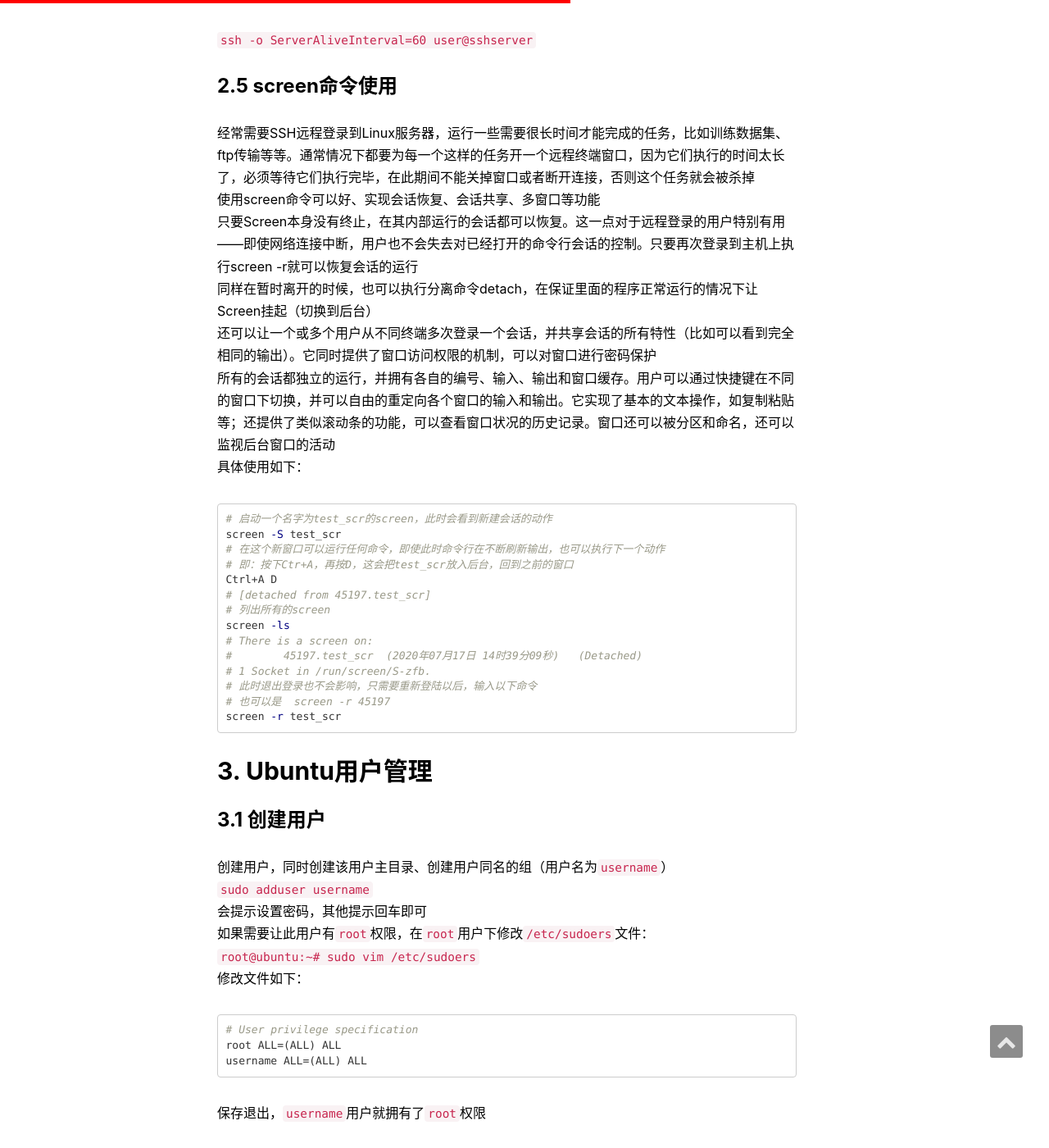
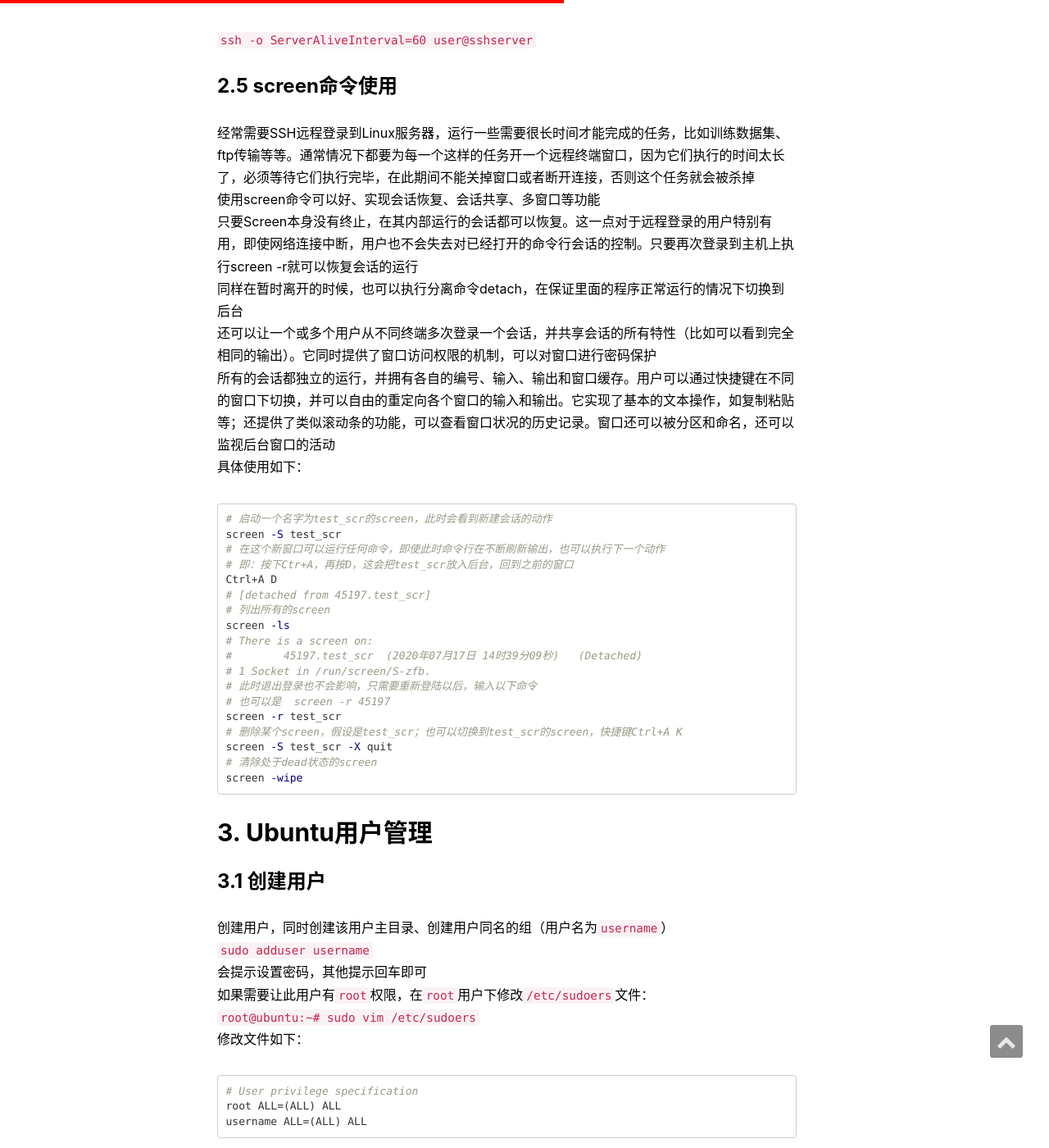
Before and after one commit to zfb132/zfb132.github.com, a Jekyll site: the page built from _posts/2020-07-05-ubuntu_commands.md, in a window 1280 px wide and 1400 px high, scrolled down 3720 px. Shown: the whole window at 82% size. Built offline with Jekyll 4.4.1, drawn with Linux system fonts in a browser that asks for light colours; nearby versions of some CDN libraries; comment, search, counter and statistics services are not loaded.

Commit message:
screen的用法

````diff
--- a/_posts/2020-07-05-ubuntu_commands.md
+++ b/_posts/2020-07-05-ubuntu_commands.md
@@ -114,8 +114,8 @@ Host *
 ### 2.5 screen命令使用
 经常需要SSH远程登录到Linux服务器，运行一些需要很长时间才能完成的任务，比如训练数据集、ftp传输等等。通常情况下都要为每一个这样的任务开一个远程终端窗口，因为它们执行的时间太长了，必须等待它们执行完毕，在此期间不能关掉窗口或者断开连接，否则这个任务就会被杀掉
 使用screen命令可以好、实现会话恢复、会话共享、多窗口等功能
-只要Screen本身没有终止，在其内部运行的会话都可以恢复。这一点对于远程登录的用户特别有用——即使网络连接中断，用户也不会失去对已经打开的命令行会话的控制。只要再次登录到主机上执行screen -r就可以恢复会话的运行
-同样在暂时离开的时候，也可以执行分离命令detach，在保证里面的程序正常运行的情况下让Screen挂起（切换到后台）
+只要Screen本身没有终止，在其内部运行的会话都可以恢复。这一点对于远程登录的用户特别有用，即使网络连接中断，用户也不会失去对已经打开的命令行会话的控制。只要再次登录到主机上执行screen -r就可以恢复会话的运行
+同样在暂时离开的时候，也可以执行分离命令detach，在保证里面的程序正常运行的情况下切换到后台
 还可以让一个或多个用户从不同终端多次登录一个会话，并共享会话的所有特性（比如可以看到完全相同的输出）。它同时提供了窗口访问权限的机制，可以对窗口进行密码保护
 所有的会话都独立的运行，并拥有各自的编号、输入、输出和窗口缓存。用户可以通过快捷键在不同的窗口下切换，并可以自由的重定向各个窗口的输入和输出。它实现了基本的文本操作，如复制粘贴等；还提供了类似滚动条的功能，可以查看窗口状况的历史记录。窗口还可以被分区和命名，还可以监视后台窗口的活动
 具体使用如下：
@@ -134,6 +134,10 @@ screen -ls
 # 此时退出登录也不会影响，只需要重新登陆以后，输入以下命令
 # 也可以是  screen -r 45197
 screen -r test_scr
+# 删除某个screen，假设是test_scr；也可以切换到test_scr的screen，快捷键Ctrl+A K
+screen -S test_scr -X quit
+# 清除处于dead状态的screen
+screen -wipe
 ```
 ## 3. Ubuntu用户管理
 ### 3.1 创建用户
````
